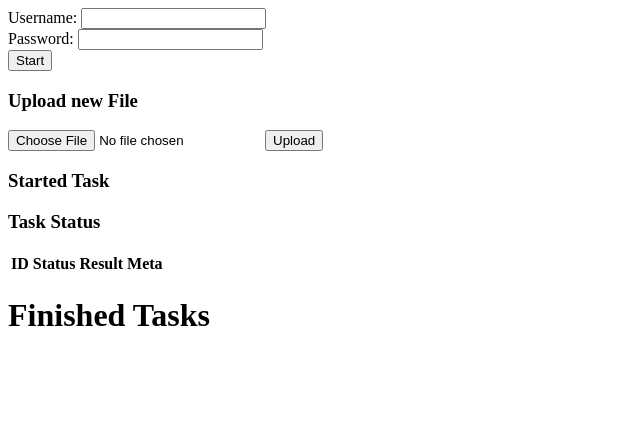
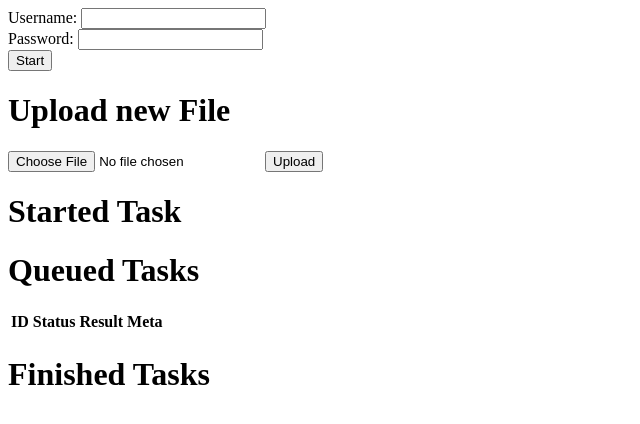
Before and after one commit to Gott50/saas-dashboard, a Flask app: page / in a window 1280 px wide. Shown: the top 424 px of the page, without its empty margins (0-640 px from the left). Run offline with Flask 2, Linux system fonts and the light colour scheme; lists and menus that the app fills with data are empty; some libraries are stand-ins or nearby versions.

Commit message:
use <h1> instead of <h3>

```diff
--- a/src/templates/upload.html
+++ b/src/templates/upload.html
@@ -24,7 +24,7 @@
 <button onclick='submit()' value=Start>Start</button>
 
 
-<h3>Upload new File</h3>
+<h1>Upload new File</h1>
 <form method=post enctype=multipart/form-data>
     <p><input type=file name=file required>
         <input type=submit value=Upload>
@@ -32,14 +32,14 @@
 
 
 <div>
-    <h3>Started Task</h3>
+    <h1>Started Task</h1>
     <div id="started">
 
     </div>
 </div>
 
 <div>
-    <h3>Task Status</h3>
+    <h1>Queued Tasks</h1>
     <table class="table">
         <thead>
         <tr>
```
